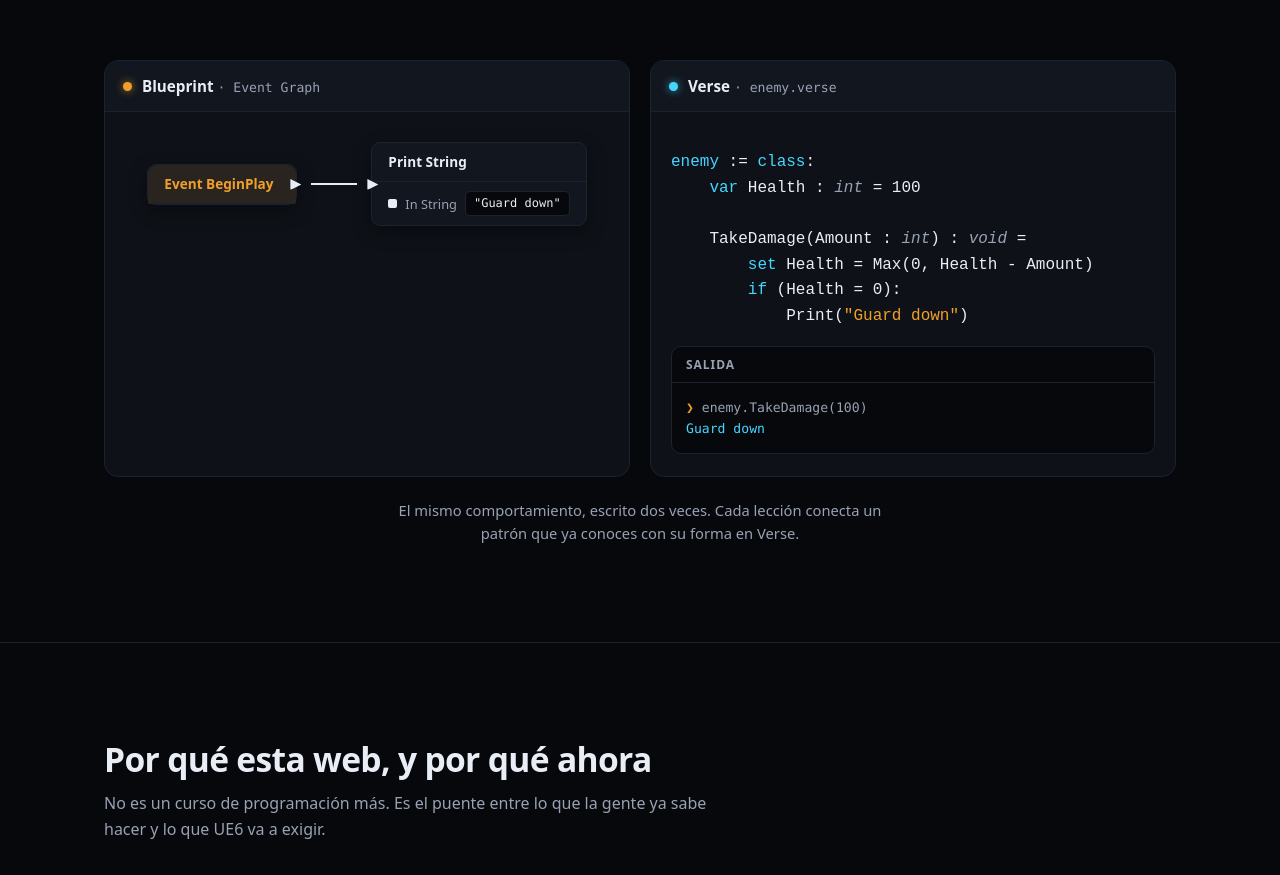
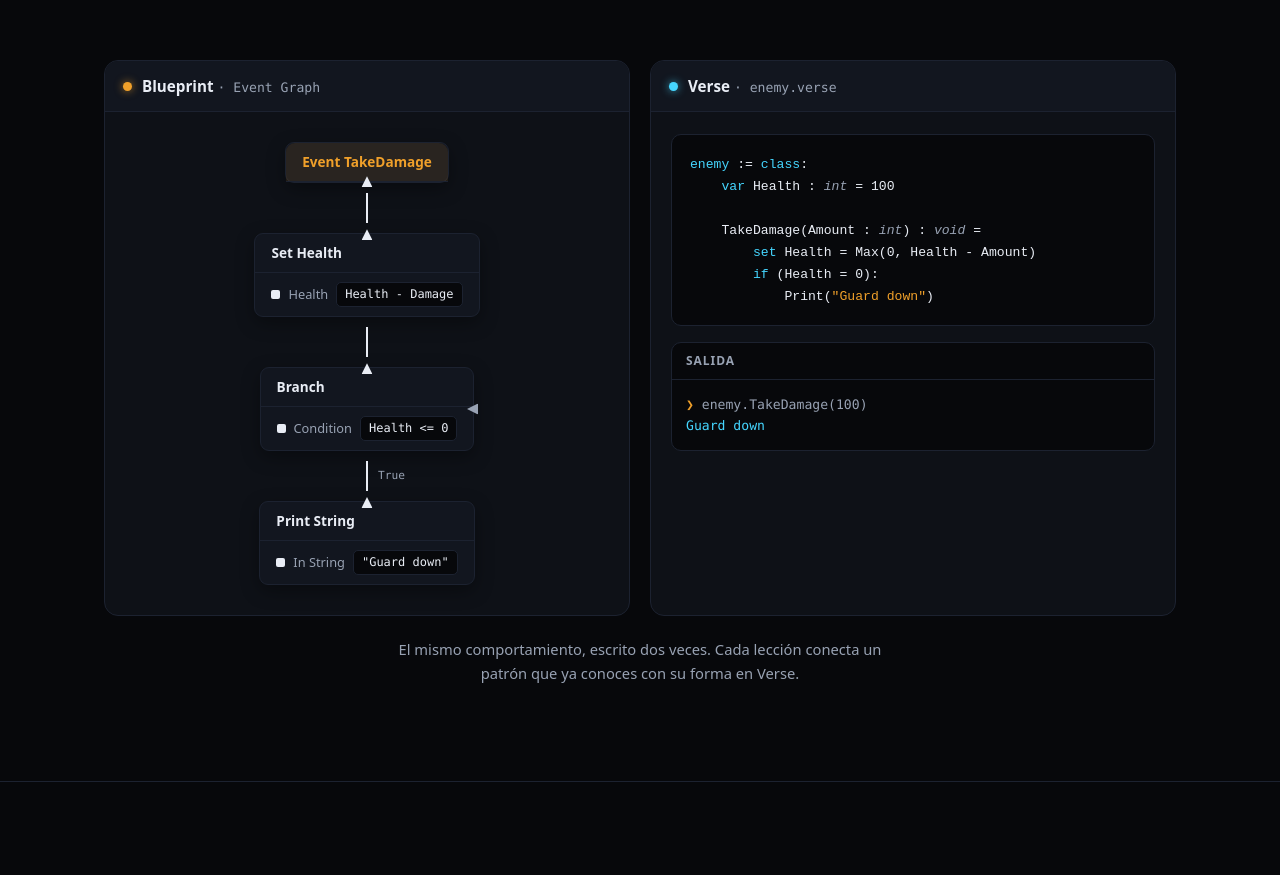
Before and after one commit to aikogxstudios/bp2verse, an Astro site: page / in a window 1280 px wide. Shown: the part 820-1695 px from the top of the page. Built offline with nearby package versions, Linux system fonts and the light colour scheme; Astro itself is replaced by a stand-in of ours.

Commit message:
fix review: match Blueprint graph to Verse, scrollable code block, named GitHub link, inner focus ring

```diff
--- a/src/components/Demo.astro
+++ b/src/components/Demo.astro
@@ -23,11 +23,11 @@ const t = useTranslations(lang);
           </p>
         </div>
         <div class="panel-body">
-          <div class="bp-graph">
+          <div class="bp-graph" role="img" aria-label={t('a11y.graph')}>
             <div class="bp-node bp-node--event">
               <div class="bp-node-title">
-                Event BeginPlay
-                <span class="pin pin--exec pin--exec-out" aria-hidden="true"></span>
+                Event TakeDamage
+                <span class="pin pin--exec pin--exec-b" aria-hidden="true"></span>
               </div>
             </div>
 
@@ -35,7 +35,36 @@ const t = useTranslations(lang);
 
             <div class="bp-node">
               <div class="bp-node-title">
-                <span class="pin pin--exec pin--exec-in" aria-hidden="true"></span>
+                <span class="pin pin--exec pin--exec-t" aria-hidden="true"></span>
+                Set Health
+              </div>
+              <div class="bp-node-row">
+                <span class="pin pin--data" aria-hidden="true"></span>
+                Health
+                <span class="bp-node-value">Health - Damage</span>
+              </div>
+            </div>
+
+            <div class="bp-wire" aria-hidden="true"></div>
+
+            <div class="bp-node">
+              <div class="bp-node-title">
+                <span class="pin pin--exec pin--exec-t" aria-hidden="true"></span>
+                Branch
+              </div>
+              <div class="bp-node-row">
+                <span class="pin pin--data" aria-hidden="true"></span>
+                Condition
+                <span class="bp-node-value">Health &lt;= 0</span>
+              </div>
+              <span class="pin pin--exec pin--exec-r" aria-hidden="true"></span>
+            </div>
+
+            <div class="bp-wire" aria-hidden="true"><span class="bp-wire-tag">True</span></div>
+
+            <div class="bp-node">
+              <div class="bp-node-title">
+                <span class="pin pin--exec pin--exec-t" aria-hidden="true"></span>
                 Print String
               </div>
               <div class="bp-node-row">
@@ -57,7 +86,7 @@ const t = useTranslations(lang);
           </p>
         </div>
         <div class="panel-body">
-<pre><code><span class="tk-kw">enemy</span> := <span class="tk-kw">class</span>:
+<pre class="code-block" tabindex="0" role="region" aria-label={t('a11y.code')}><code><span class="tk-kw">enemy</span> := <span class="tk-kw">class</span>:
     <span class="tk-kw">var</span> Health : <span class="tk-type">int</span> = 100
 
     TakeDamage(Amount : <span class="tk-type">int</span>) : <span class="tk-type">void</span> =
--- a/src/components/Header.astro
+++ b/src/components/Header.astro
@@ -34,7 +34,7 @@ const repo = 'https://github.com/aikogxstudios/bp2verse';
       }
     </div>
 
-    <a class="gh-link" href={repo} rel="noopener noreferrer">
+    <a class="gh-link" href={repo} rel="noopener noreferrer" aria-label={t('nav.github')}>
       <svg viewBox="0 0 16 16" aria-hidden="true">
         <path
           d="M8 0C3.58 0 0 3.58 0 8c0 3.54 2.29 6.53 5.47 7.59.4.07.55-.17.55-.38 0-.19-.01-.82-.01-1.49-2.01.37-2.53-.49-2.69-.94-.09-.23-.48-.94-.82-1.13-.28-.15-.68-.52-.01-.53.63-.01 1.08.58 1.23.82.72 1.21 1.87.87 2.33.66.07-.52.28-.87.51-1.07-1.78-.2-3.64-.89-3.64-3.95 0-.87.31-1.59.82-2.15-.08-.2-.36-1.02.08-2.12 0 0 .67-.21 2.2.82.64-.18 1.32-.27 2-.27.68 0 1.36.09 2 .27 1.53-1.04 2.2-.82 2.2-.82.44 1.1.16 1.92.08 2.12.51.56.82 1.27.82 2.15 0 3.07-1.87 3.75-3.65 3.95.29.25.54.73.54 1.48 0 1.07-.01 1.93-.01 2.2 0 .21.15.46.55.38A8.01 8.01 0 0 0 16 8c0-4.42-3.58-8-8-8Z"
--- a/src/i18n/ui.ts
+++ b/src/i18n/ui.ts
@@ -21,6 +21,8 @@ const es = {
   'a11y.skip': 'Saltar al contenido',
   'a11y.nav': 'Navegación principal',
   'a11y.lang': 'Idioma',
+  'a11y.code': 'Ejemplo de código Verse del archivo enemy.verse',
+  'a11y.graph': 'Grafo de Blueprint: Event TakeDamage resta Damage a Health y, si Health es menor o igual que 0, imprime "Guard down".',
 
   'hero.badge': 'UE6 elimina Blueprints · Early Access a finales de 2027',
   'hero.title': 'Lo que ya sabes de Blueprints, ahora en Verse.',
@@ -109,6 +111,8 @@ const en: typeof es = {
   'a11y.skip': 'Skip to content',
   'a11y.nav': 'Main navigation',
   'a11y.lang': 'Language',
+  'a11y.code': 'Verse code sample from the enemy.verse file',
+  'a11y.graph': 'Blueprint graph: Event TakeDamage subtracts Damage from Health and, if Health is less than or equal to 0, prints "Guard down".',
 
   'hero.badge': 'UE6 removes Blueprints · Early Access late 2027',
   'hero.title': 'What you already know in Blueprints, now in Verse.',
--- a/src/styles/global.css
+++ b/src/styles/global.css
@@ -245,6 +245,10 @@ a:hover {
   color: var(--verse);
 }
 
+.lang-switch a:focus-visible {
+  outline-offset: -3px; /* inner ring: the pill clips outer outlines */
+}
+
 .gh-link {
   display: inline-flex;
   align-items: center;
@@ -417,9 +421,9 @@ a:hover {
 
 .bp-graph {
   display: flex;
+  flex-direction: column;
   align-items: center;
-  justify-content: center;
-  gap: 14px;
+  gap: 10px;
   padding-block: 8px;
 }
 
@@ -478,18 +482,27 @@ a:hover {
 }
 
 .pin--exec {
-  top: 50%;
-  transform: translateY(-50%);
   background: #e9edf5;
-  clip-path: polygon(0 0, 100% 50%, 0 100%);
+  clip-path: polygon(50% 0, 100% 100%, 0 100%); /* triangle pointing down */
 }
 
-.pin--exec-out {
-  right: -5px;
+.pin--exec-t {
+  top: -5px;
+  left: 50%;
+  transform: translateX(-50%);
 }
 
-.pin--exec-in {
-  left: -5px;
+.pin--exec-b {
+  bottom: -5px;
+  left: 50%;
+  transform: translateX(-50%);
+}
+
+.pin--exec-r {
+  right: -5px;
+  top: 50%;
+  transform: translateY(-50%) rotate(-90deg); /* points right */
+  background: var(--muted); /* False branch: not connected */
 }
 
 .pin--data {
@@ -502,22 +515,21 @@ a:hover {
 }
 
 .bp-wire {
+  position: relative;
   flex: none;
-  width: 46px;
-  height: 2px;
+  width: 2px;
+  height: 30px;
   background: #e9edf5;
 }
 
-@media (max-width: 520px) {
-  .bp-graph {
-    flex-direction: column;
-    gap: 10px;
-  }
-
-  .bp-wire {
-    width: 2px;
-    height: 30px;
-  }
+.bp-wire-tag {
+  position: absolute;
+  left: 12px;
+  top: 50%;
+  transform: translateY(-50%);
+  font-family: var(--font-mono);
+  font-size: 0.7rem;
+  color: var(--muted);
 }
 
 /* Verse code + console */
```
